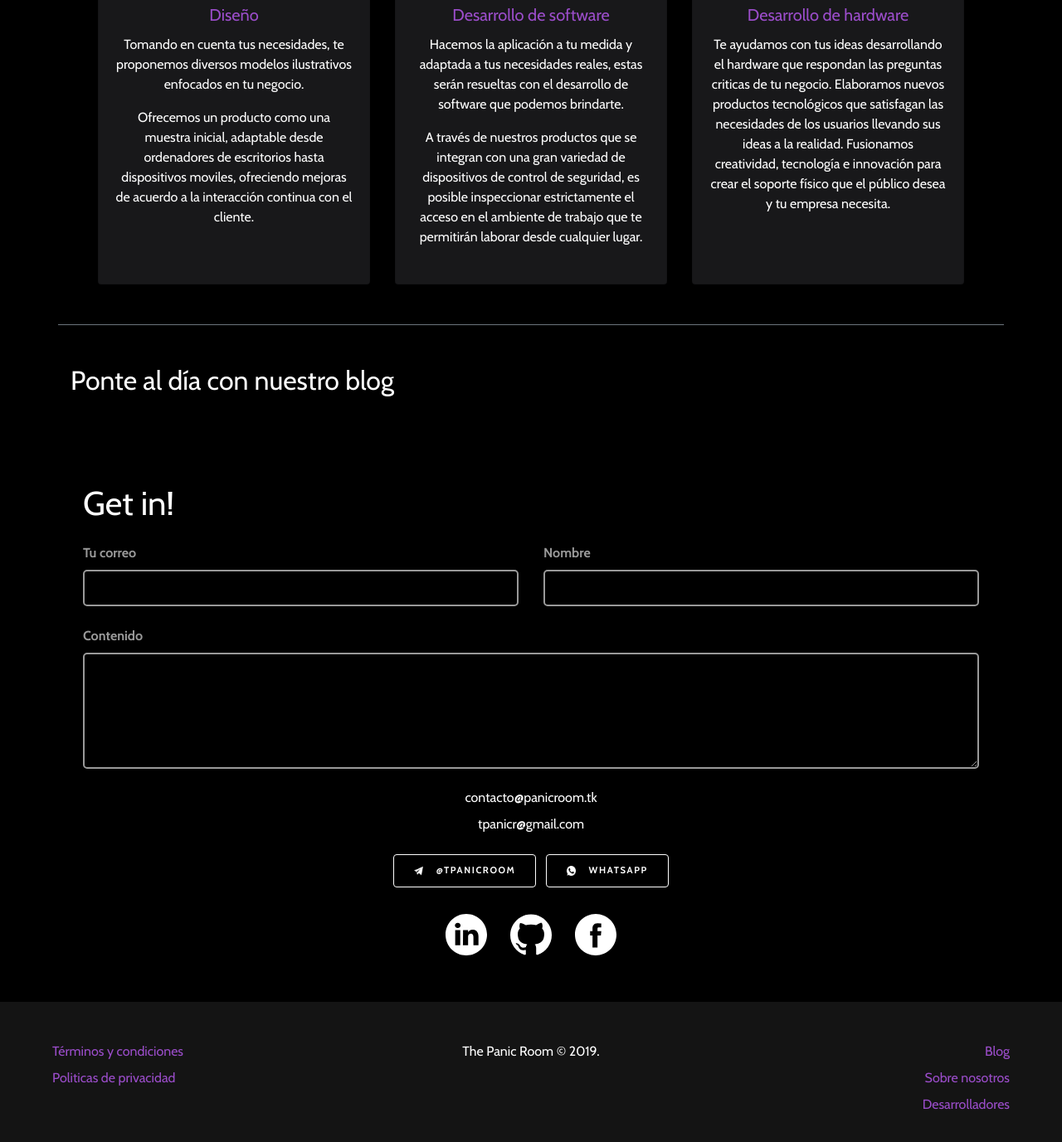
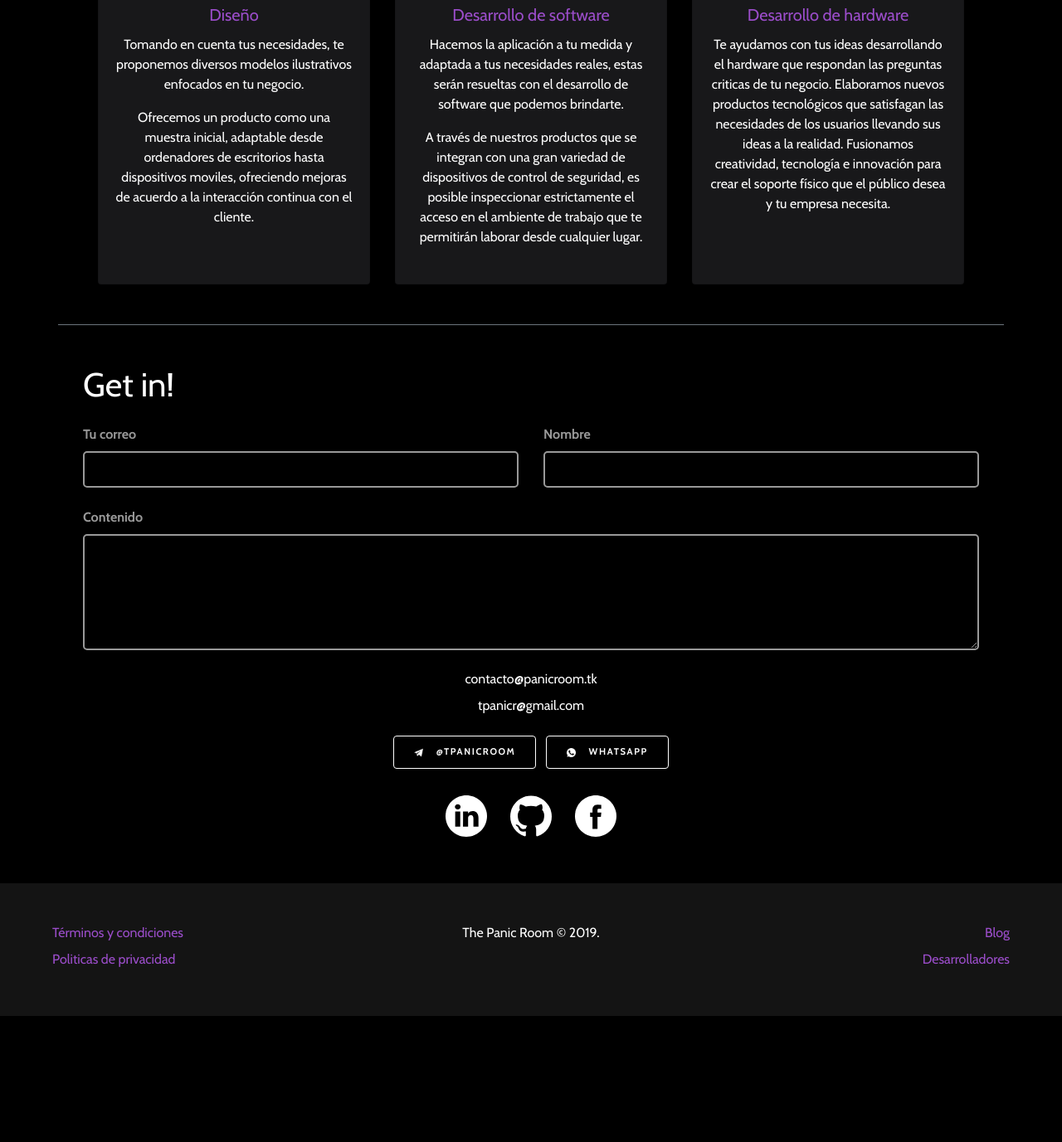
Before and after one commit to the-panic-room/the-panic-room, a Jekyll site: the page built from index.html, in a window 1280 px wide and 1400 px high, scrolled down 1054 px. Shown: the top 1377 px of the window at 83% size. Built offline with Jekyll 4.4.1, drawn with Linux system fonts in a browser that asks for light colours; nearby versions of some CDN libraries; after the commit the page ends 2279 px from its top, so only the background shows below that.

Commit message:
comentando seccion sobre nosotros

```diff
--- a/_includes/footer.html
+++ b/_includes/footer.html
@@ -9,7 +9,7 @@
         </div>
         <div class="col-12 col-sm-4 text-left text-sm-right">
             <a class="mb-2 d-block" href="{% link blog.html %}">Blog</a>
-            <a class="mb-2 d-block" href="#">Sobre nosotros</a>
+            <!-- <a class="mb-2 d-block" href="#">Sobre nosotros</a> -->
             <a class="mb-2 d-block" href="{% link developers.html %}">Desarrolladores</a>
         </div>
     </div>
--- a/index.html
+++ b/index.html
@@ -48,9 +48,6 @@ keywords:
                 </div>
             </div>
         </div>
-    </div>
-    <div id="blog" class="container py-5">
-        <h2>Ponte al d&iacute;a con nuestro blog</h2>
     </div>
     <div id="contacto" class="container py-5">
         <div id='contactForm"' class="row">
```
